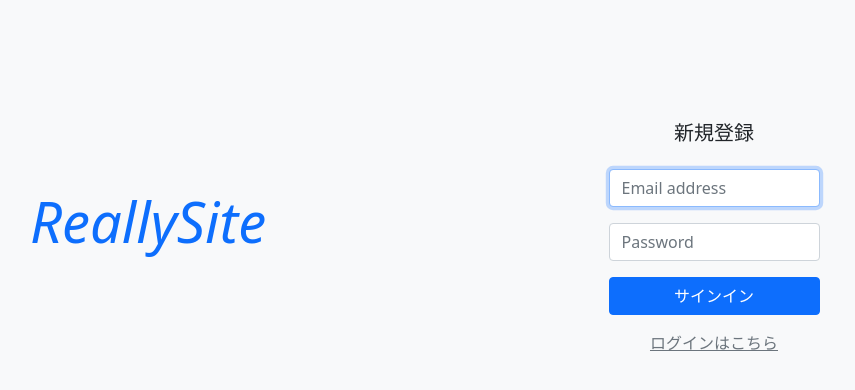
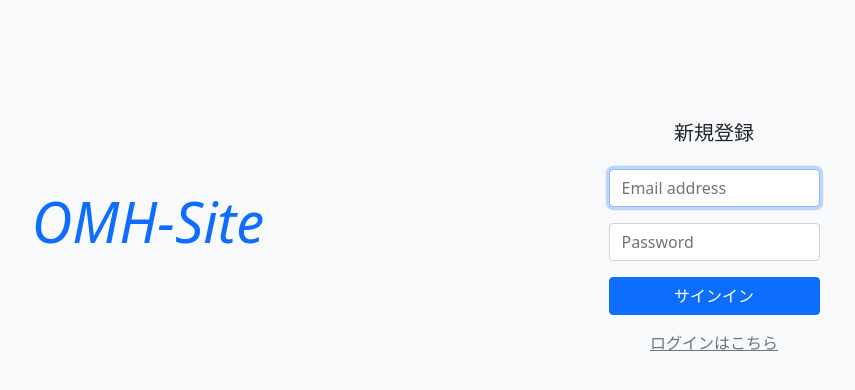
Before and after one commit to yktt-nuane/OMH-SITE, a Django app: page /signup/ in a window 1280 px wide. Shown: the part 174-564 px from the top of the page, without its empty margins (209-1064 px from the left). Run offline with Django 4.2, Linux system fonts and the light colour scheme; some libraries are stand-ins or nearby versions.

Commit message:
auth.html OMH-Site

```diff
--- a/templates/mysite/auth.html
+++ b/templates/mysite/auth.html
@@ -4,7 +4,7 @@
 <div class="container ">
     <div class="row">
         <div class="col-lg-3 m-auto ">
-            <h1 class="display-4 font-italic text-center "><a href="/" class="text-decoration-none">ReallySite</a></h1>
+            <h1 class="display-4 font-italic text-center "><a href="/" class="text-decoration-none">OMH-Site</a></h1>
             </div>
             <div class="col-lg-3 m-auto ">
 
```
